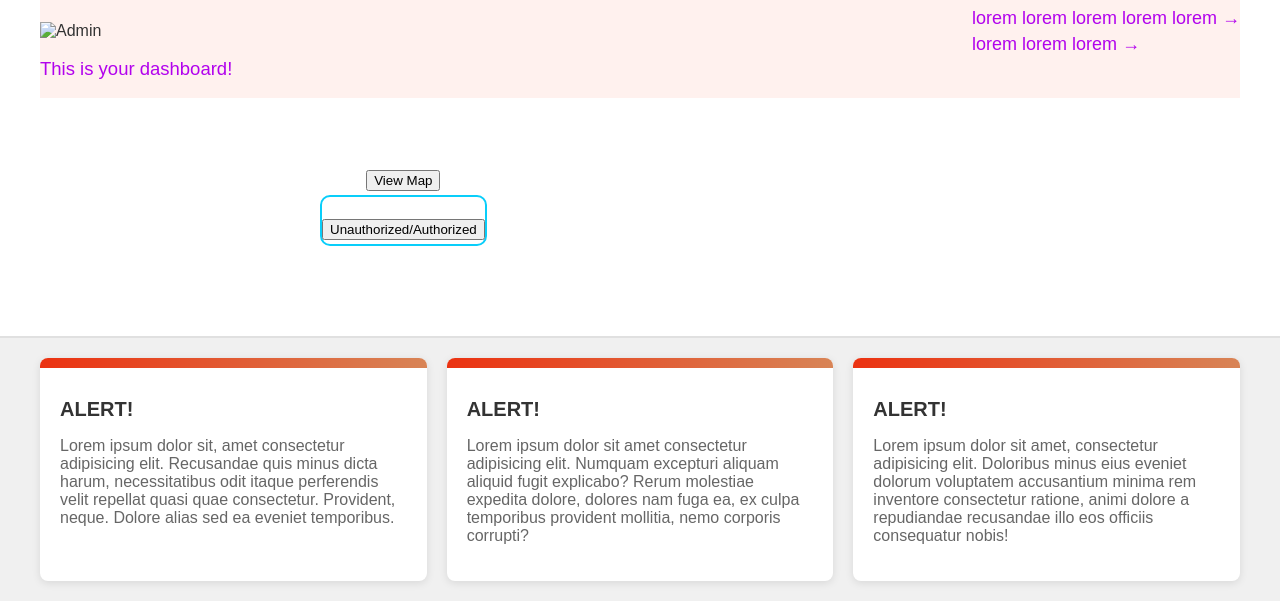
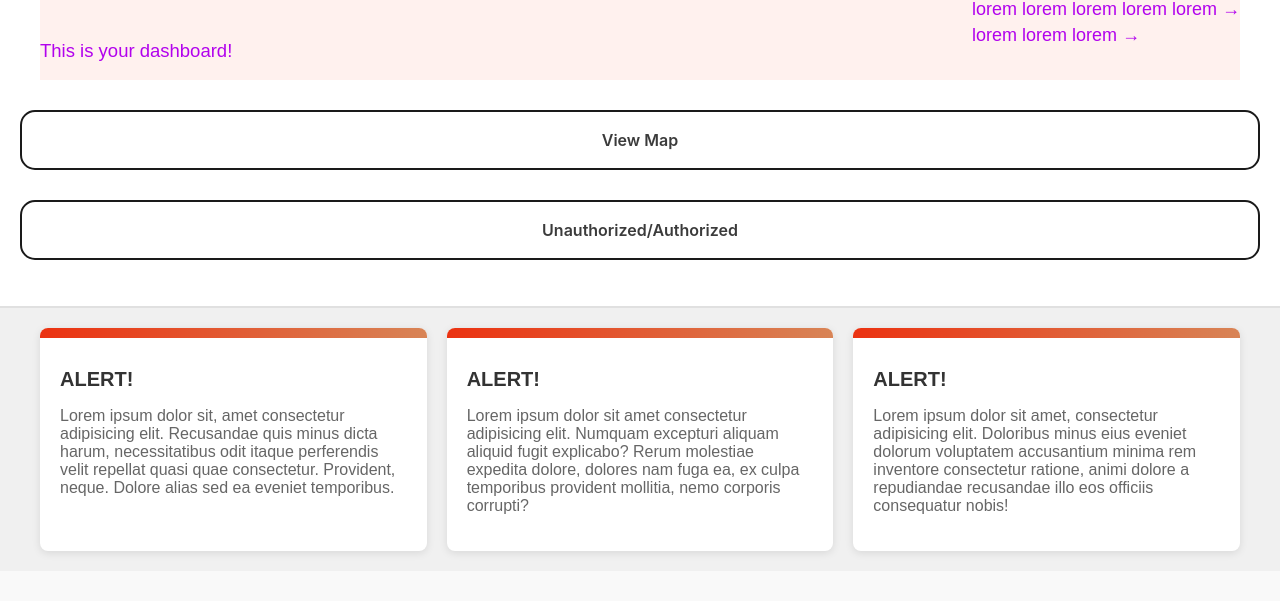
Before and after one commit to Vedant1521/Unauthorized-Construction, a plain HTML site: page admin-dashboard.html in a window 1280 px wide. Shown: the part 229-830 px from the top of the page. After the commit the page ends 800 px from the top, so only its background shows below. Drawn offline with Linux system fonts and the light colour scheme; a script that the page names is missing.

Commit message:
Update admin_style.css

```diff
--- a/admin_style.css
+++ b/admin_style.css
@@ -1,7 +1,7 @@
 /* General Styles */
 body {
   margin: 0;
-    font-family: 'Arial', sans-serif;
+  font-family: "Arial", sans-serif;
   background-color: #f9f9f9;
   color: #333;
   display: flex;
@@ -14,63 +14,125 @@ header {
   padding: 10px 20px;
 }
 
-.main-text h1{
+.main-text h1 {
   font-size: 50px;
-    letter-spacing: .8px;
-    text-align:center;
-    font-weight:500;
+  letter-spacing: 0.8px;
+  text-align: center;
+  font-weight: 500;
   color: #444;
-    text-shadow: 1px 1px 2px rgba(0,0,0,0.1);
-
+  text-shadow: 1px 1px 2px rgba(0, 0, 0, 0.1);
 }
 
-.main-text a{
+.main-text a {
   font-size: 18.5px;
   text-decoration: solid;
-    color:rgb(178, 2, 237);
+  color: rgb(178, 2, 237);
 }
 
-.main-text a:hover{
+.main-text a:hover {
   text-decoration: underline;
 }
 
-.View_Map{
-    margin-bottom: 50px;
-    color:red;
-    border: 2px solid black;
-    border-radius: 10px;
-    border-color: rgb(9, 206, 250);
+.View_Area {
+  text-align: center;
 }
 
-.View_Area{
-    margin-bottom: 50px;
-    border: 2px solid black;
-    border-radius: 10px;
-    border-color: rgb(9, 206, 250);
+.View_Area button {
+  appearance: none;
+  background-color: transparent;
+  border: 2px solid #1a1a1a;
+  border-radius: 15px;
+  box-sizing: border-box;
+  color: #3b3b3b;
+  cursor: pointer;
+  display: inline-block;
+  font-family: Roobert, -apple-system, BlinkMacSystemFont, "Segoe UI", Helvetica,
+    Arial, sans-serif, "Apple Color Emoji", "Segoe UI Emoji", "Segoe UI Symbol";
+  font-size: 16px;
+  font-weight: 600;
+  line-height: normal;
+  margin: 0;
+  min-height: 60px;
+  min-width: 0;
+  outline: none;
+  padding: 16px 24px;
+  text-align: center;
+  text-decoration: none;
+  transition: all 300ms cubic-bezier(0.23, 1, 0.32, 1);
+  user-select: none;
+  -webkit-user-select: none;
+  touch-action: manipulation;
+  width: 100%;
+  will-change: transform;
 }
 
-.lorem{
-    font-size: 40px;
-    text-transform: uppercase;
-    margin-top: 50px;
-    margin-left: 300px;
-    margin-right: 50px;
-    font-weight: light;
-    font-family: 'Times New Roman', Times, serif;
-    text-align: center;
-    display: inline-block;
+.View_Area button:disabled {
+  pointer-events: none;
 }
 
-.lorem a{
-    color:rgb(51, 0, 255);
-    text-decoration: solid;
-
+.View_Area button:hover {
+  color: #fff;
+  background-color: #1a1a1a;
+  box-shadow: rgba(0, 0, 0, 0.25) 0 8px 15px;
+  transform: translateY(-2px);
 }
 
-.lorem a:hover{
-    text-decoration: underline;
+.View_Area button:active {
+  box-shadow: none;
+  transform: translateY(0);
+}
 
+.lorem {
+  text-align: center;
 }
+
+/* CSS */
+.lorem button {
+  appearance: none;
+  background-color: transparent;
+  border: 2px solid #1a1a1a;
+  border-radius: 15px;
+  box-sizing: border-box;
+  color: #3b3b3b;
+  cursor: pointer;
+  display: inline-block;
+  font-family: Roobert, -apple-system, BlinkMacSystemFont, "Segoe UI", Helvetica,
+    Arial, sans-serif, "Apple Color Emoji", "Segoe UI Emoji", "Segoe UI Symbol";
+  font-size: 16px;
+  font-weight: 600;
+  line-height: normal;
+  margin-top: 30px;
+  margin-bottom: 0px;
+  min-height: 60px;
+  min-width: 0;
+  outline: none;
+  padding: 16px 24px;
+  text-align: center;
+  text-decoration: none;
+  transition: all 300ms cubic-bezier(0.23, 1, 0.32, 1);
+  user-select: none;
+  -webkit-user-select: none;
+  touch-action: manipulation;
+  width: 100%;
+  will-change: transform;
+}
+
+.lorem button:disabled {
+  pointer-events: none;
+}
+
+.lorem button:hover {
+  color: #fff;
+  background-color: #1a1a1a;
+  box-shadow: rgba(0, 0, 0, 0.25) 0 8px 15px;
+  transform: translateY(-2px);
+}
+
+.lorem button:active {
+  box-shadow: none;
+  transform: translateY(0);
+}
+
 .header-container {
   display: flex;
   justify-content: space-between;
@@ -110,6 +172,15 @@ header {
   background-color: #fff1ee;
 }
 
+.main-text img{
+    height:40px;
+    margin-left:10px;
+}
+
+.main-text h1{
+    display: inline-block;
+}
+
 .main-text h2 {
   font-size: 36px;
   margin-bottom: 10px;
@@ -127,7 +198,7 @@ header {
 
 .useful-links a {
   display: block;
-    color:rgb(178, 2, 237);
+  color: rgb(178, 2, 237);
   text-decoration: none;
   font-size: 18px;
   margin-bottom: 5px;
@@ -141,7 +212,7 @@ header {
 .cards-section {
   background-color: #f0f0f0;
   padding: 20px 0;
-    margin-top: auto;  /* This ensures the cards section stays at the bottom */
+  margin-top: auto; /* This ensures the cards section stays at the bottom */
 }
 
 .cards-container {
@@ -165,7 +236,7 @@ header {
 
 /* Bluish Bar on Top of Cards */
 .card::before {
-    content: '';
+  content: "";
   position: absolute;
   top: 0;
   left: 0;
```
Lines whose indentation alone changed are shown as unchanged.
